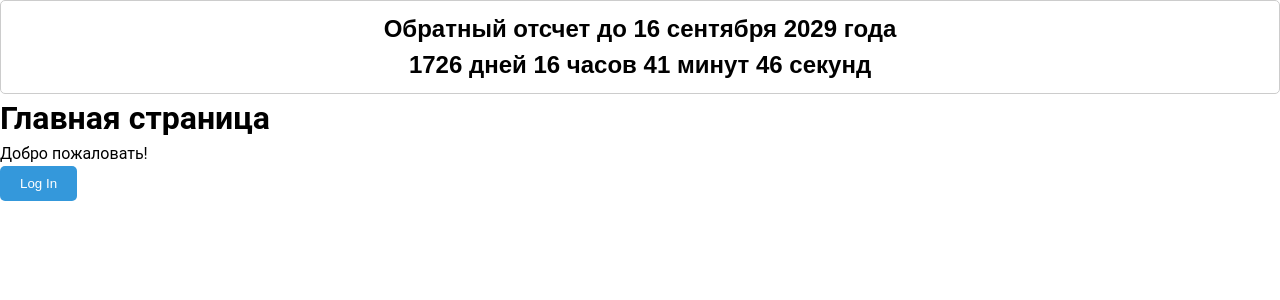
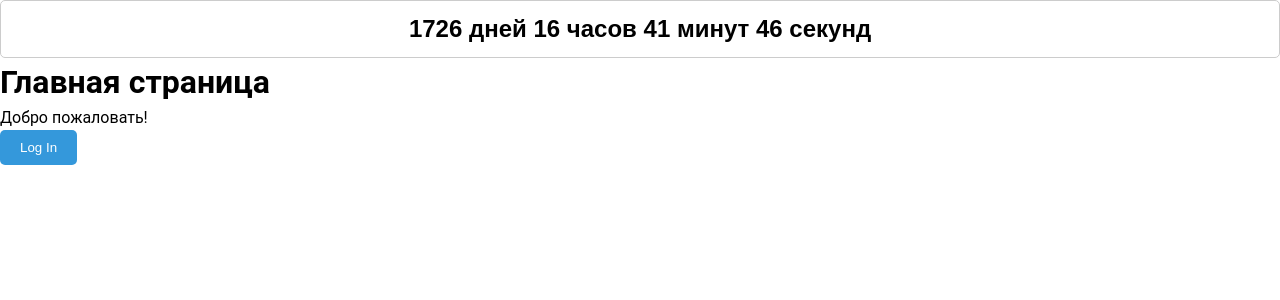
Before and after one commit to AndStrel/TemplateRepo, a React (Vite) app: page / in a window 1280 px wide. Shown: the top 300 px of the page. Built offline with nearby package versions, Linux system fonts and the light colour scheme.

Commit message:
fix description

```diff
--- a/src/components/ui/countdown/сountdownUI.tsx
+++ b/src/components/ui/countdown/сountdownUI.tsx
@@ -22,7 +22,6 @@ export const CountdownUI: React.FC<CountdownUIProps> = ({
       borderRadius: '5px',
     }}
   >
-    <h2>Обратный отсчет до 16 сентября 2029 года</h2>
     <div style={{ fontSize: '24px', fontWeight: 'bold' }}>
       {days} дней {hours} часов {minutes} минут {seconds} секунд
     </div>
```
